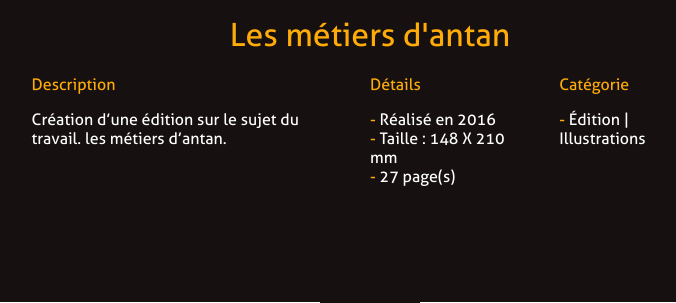
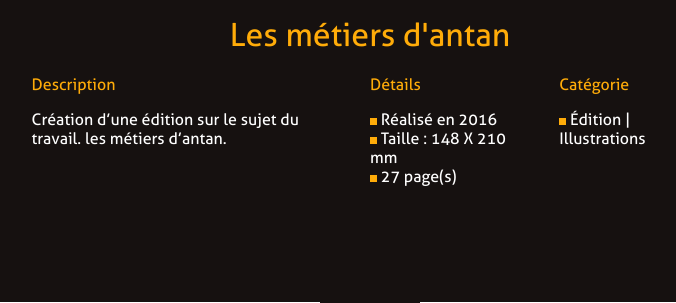
Before and after one commit to JenkoXPlay/JulienColmont, a PHP site: page /projet/2 in a window 1280 px wide. Shown: the part 202-505 px from the top of the page, without its empty margins (270-946 px from the left). Run offline with PHP 8.4, Linux system fonts and the light colour scheme; data comes from the database, SQL or seed files in the repository.

Commit message:
Correctif projet square details

```diff
--- a/css/style.css
+++ b/css/style.css
@@ -380,6 +380,13 @@ a:hover {
     color: #FFAC09;
     font-weight: 500;
 }
+.projets .projet .details_projet .details .square {
+    background: #FFAC09;
+    width: 7px;
+    height: 7px;
+    display: block;
+    display: inline-block;
+}
 .projets .projet .details_projet .details p {
     color: #fff;
 }
@@ -390,6 +397,13 @@ a:hover {
 .projets .projet .details_projet .categorie span {
     color: #FFAC09;
     font-weight: 500;
+}
+.projets .projet .details_projet .categorie .square {
+    background: #FFAC09;
+    width: 7px;
+    height: 7px;
+    display: block;
+    display: inline-block;
 }
 .projets .projet .details_projet .categorie p {
     color: #fff;
--- a/projet.php
+++ b/projet.php
@@ -29,16 +29,16 @@
                                 <div class="details">
                                     <span>Détails</span>
                                     <p>
-                                        <?php echo "<font color='#FFAC09'>-</font> Réalisé en ".$dataProjet['annee_creation']; ?><br />
-                                        <?php if ($dataProjet['taille'] != "0") {echo "<font color='#FFAC09'>-</font> Taille : ".$dataProjet['taille']."<br />";} ?>
-                                        <?php if ($dataProjet['nbr_pages'] != 0) {echo "<font color='#FFAC09'>-</font> ".$dataProjet['nbr_pages']." page(s)";} ?>
+                                        <?php echo "<span class='square'></span> Réalisé en ".$dataProjet['annee_creation']; ?><br />
+                                        <?php if ($dataProjet['taille'] != "0") {echo "<span class='square'></span> Taille : ".$dataProjet['taille']."<br />";} ?>
+                                        <?php if ($dataProjet['nbr_pages'] != 0) {echo "<span class='square'></span> ".$dataProjet['nbr_pages']." page(s)";} ?>
                                     </p>
                                 </div>
                                 <div class="categorie">
                                     <span>Catégorie</span>
                                     <p>
-                                        <?php if ($dataProjet['edition'] != "0") {echo "<font color='#FFAC09'>-</font> ".$dataProjet['edition']."<br />";} ?>
-                                        <?php echo "<font color='#FFAC09'>-</font> ".$dataProjet['categorie']; ?>
+                                        <?php if ($dataProjet['edition'] != "0") {echo "<span class='square'></span> ".$dataProjet['edition']."<br />";} ?>
+                                        <?php echo "<span class='square'></span> ".$dataProjet['categorie']; ?>
                                     </p>
                                 </div>
                             </div>
```
